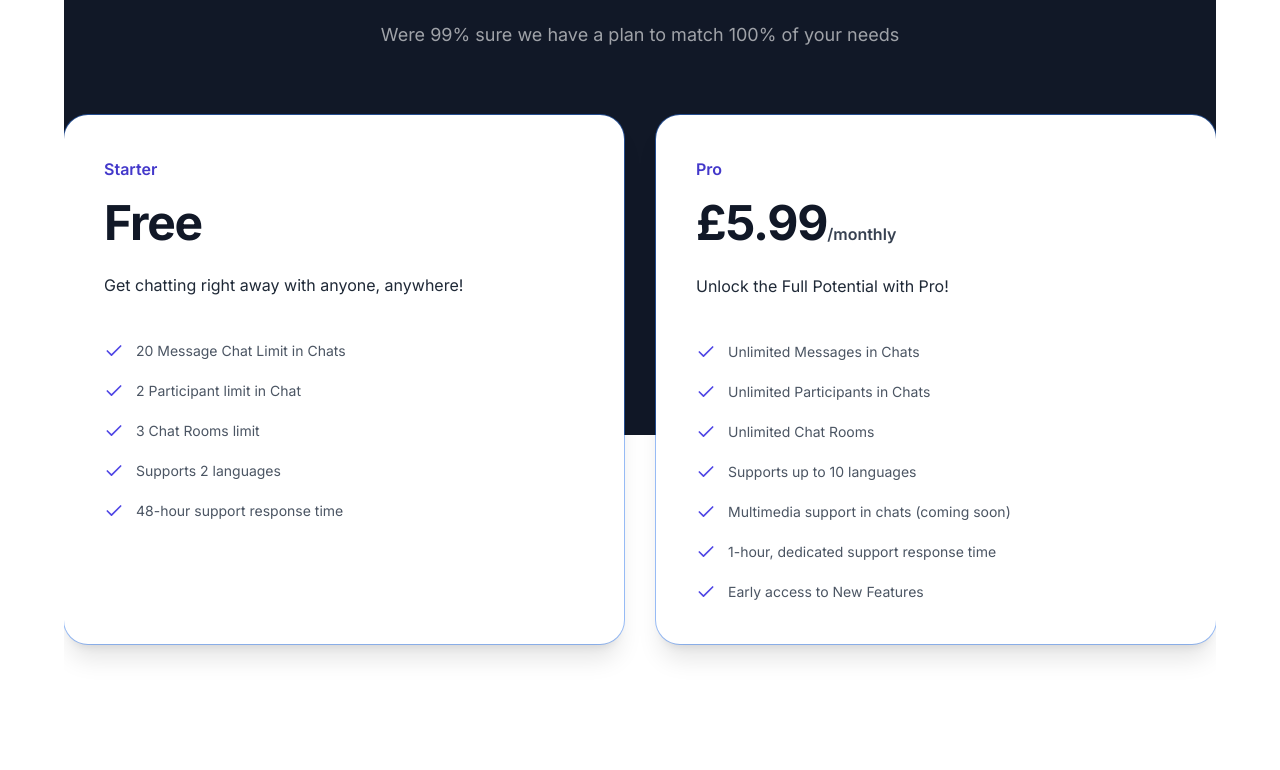
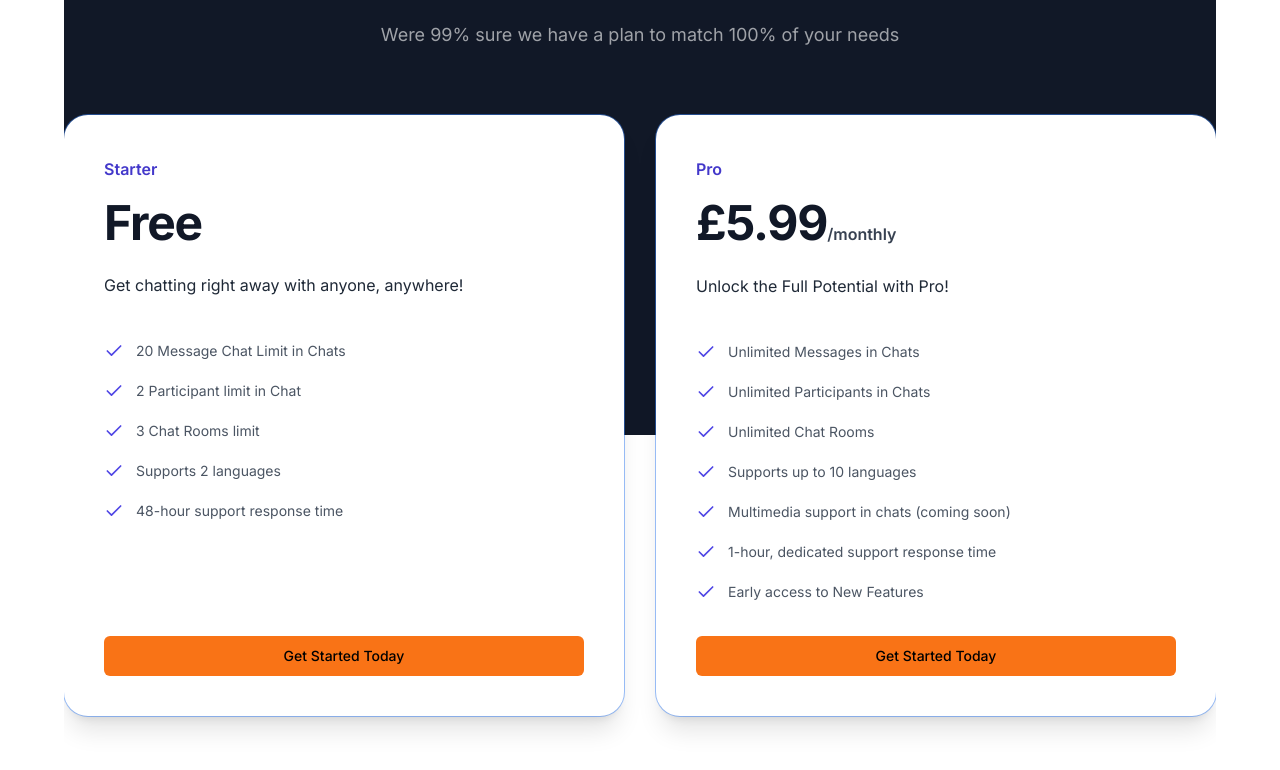
Before and after one commit to bcthakre/nextjs-shadcn-test, a Next.js app: page /pricing in a window 1280 px wide. Shown: the part 466-1236 px from the top of the page. Built offline with nearby package versions, Linux system fonts and the light colour scheme; no server answers.

Commit message:
Add CheckoutButton component and update PricingCard component

```diff
--- /dev/null
+++ b/src/components/CheckoutButton.tsx
@@ -0,0 +1,9 @@
+import React from 'react'
+
+function CheckoutButton() {
+  return (
+    <div>CheckoutButton</div>
+  )
+}
+
+export default CheckoutButton
--- a/src/components/PricingCard.tsx
+++ b/src/components/PricingCard.tsx
@@ -1,4 +1,8 @@
-import { CheckIcon } from "lucide-react";
+import { Check, CheckIcon } from "lucide-react";
+import Link from "next/link";
+
+import CheckoutButton from "./CheckoutButton";
+import { Button } from "./ui/button";
 
 const tiers = [
   {
@@ -86,6 +90,15 @@ function PricingCard({ redirect }: { redirect: boolean }) {
                 ))}
               </ul>
             </div>
+            {redirect ? (
+              <Button className="mt-8">
+                <Link href="/register" className="text-black">
+                  Get Started Today
+                </Link>
+              </Button>
+            ) : (
+              tier.id && <CheckoutButton />
+            )}
           </div>
         ))}
       </div>
--- a/tailwind.config.ts
+++ b/tailwind.config.ts
@@ -21,7 +21,7 @@
 
 // FROM .js
 
-/** @type {import('tailwindcss').Config} */
+
 // module.exports = {
 //   darkMode: ["class"],
 //   content: [
@@ -99,7 +99,7 @@
 //   plugins: [require("tailwindcss-animate")],
 // }
 
-
+/** @type {import('tailwindcss').Config} */
 import type { Config } from 'tailwindcss';
 
 const config: Config = {
```
